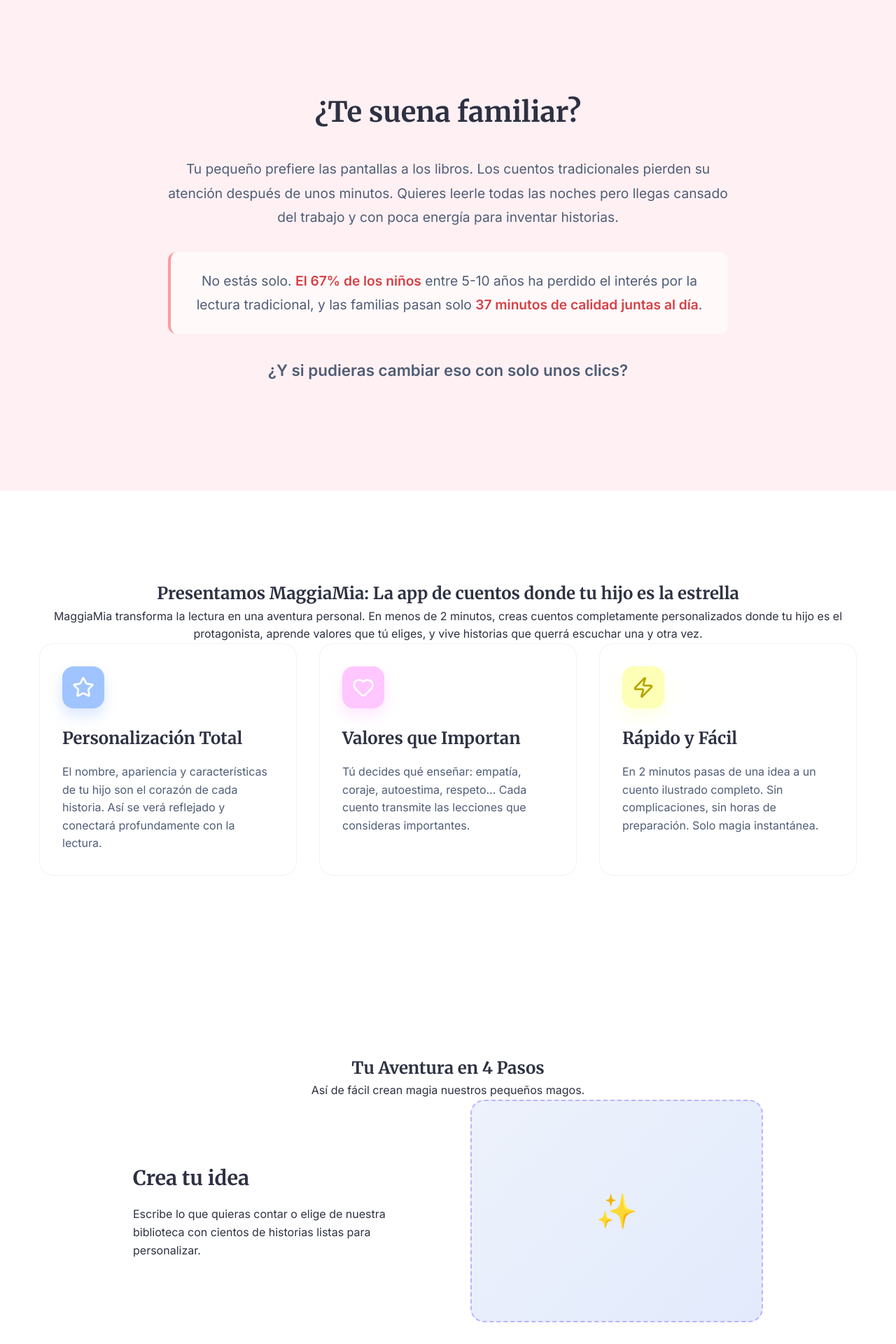
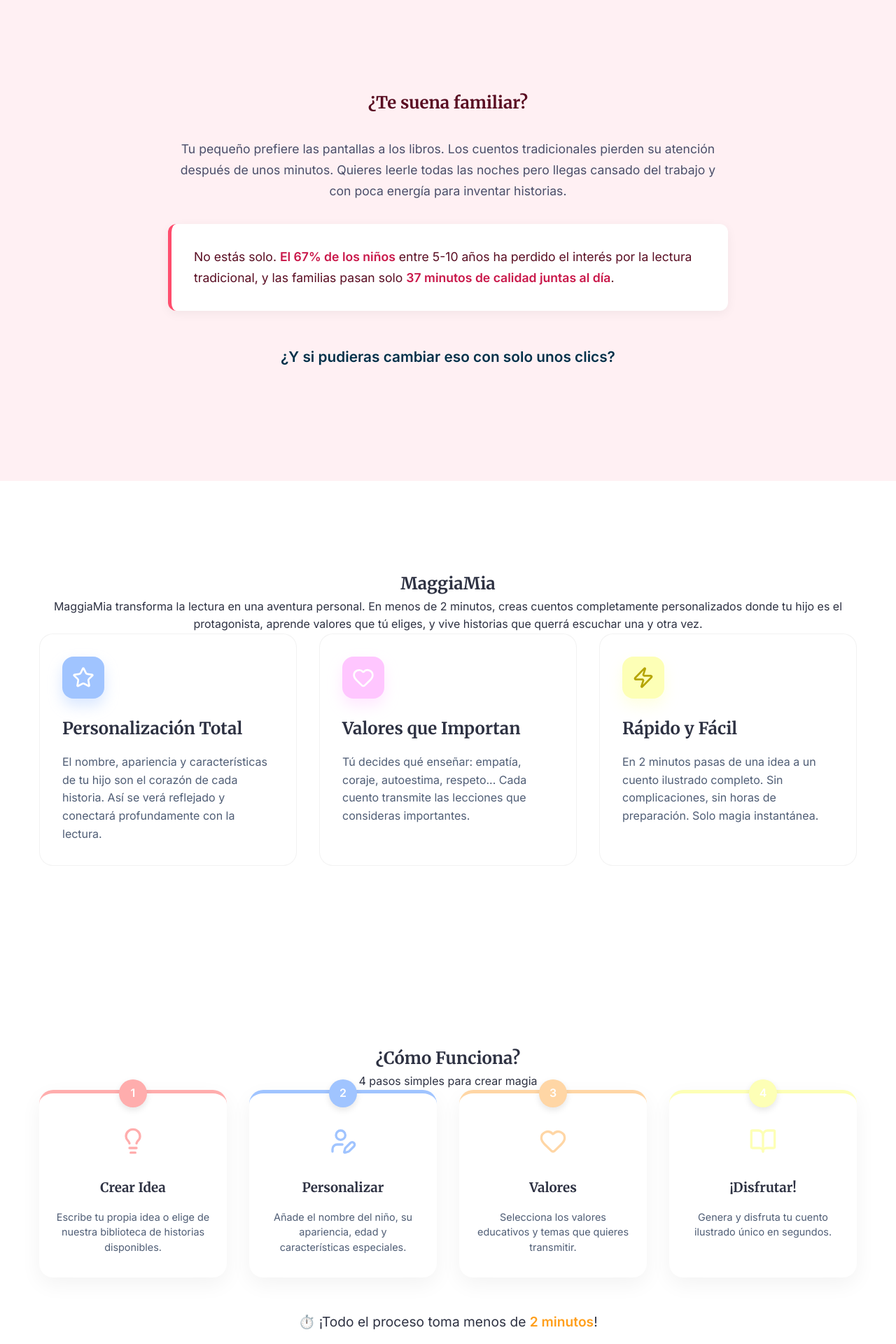
Before and after one commit to vlueklue/maggiamiapagina, a React (Vite) app: page / in a window 1280 px wide. Shown: the part 800-2720 px from the top of the page at 70% size. Built offline with nearby package versions, Linux system fonts and the light colour scheme.

Commit message:
Refine content: Update Hero (no buttons), HowItWorks (grid), Problem, Solution layouts

```diff
--- a/src/components/Hero.jsx
+++ b/src/components/Hero.jsx
@@ -7,14 +7,10 @@
         <section className="hero" id="hero">
             <div className="container hero-content">
                 <div className="hero-text">
-                    <h1>Donde cada niño es el protagonista de su propia historia mágica</h1>
+                    <h1>La maggia es tuya</h1>
                     <p>
                         Crea cuentos infantiles únicos y personalizados en minutos. Tu hijo será el héroe, aprenderá valores importantes y querrá leer una y otra vez.
                     </p>
-                    <div className="hero-actions">
-                        <button className="btn-primary">Comienza tu prueba gratuita de 7 días</button>
-                        <button className="btn-secondary">Descarga gratis en Stores</button>
-                    </div>
                     <div className="hero-social-proof">
                         <p>✨ Más de 50,000 familias creando momentos mágicos • 200,000+ cuentos personalizados • Calificación 4.8/5 estrellas</p>
                     </div>
--- a/src/components/HowItWorks.css
+++ b/src/components/HowItWorks.css
@@ -2,87 +2,79 @@
     background-color: #fff;
 }
 
-.steps-container {
-    display: flex;
-    flex-direction: column;
-    gap: 4rem;
-    max-width: 900px;
-    margin: 0 auto;
+.steps-grid {
+    display: grid;
+    grid-template-columns: repeat(4, 1fr);
+    gap: 2rem;
 }
 
-.step-item {
+.step-card {
+    background: white;
+    padding: 2rem 1.5rem;
+    border-radius: 20px;
+    box-shadow: 0 10px 30px rgba(0, 0, 0, 0.05);
+    text-align: center;
+    position: relative;
+    border-top: 5px solid var(--step-color);
+    transition: transform 0.3s ease;
+}
+
+.step-card:hover {
+    transform: translateY(-5px);
+}
+
+.step-circle {
+    width: 40px;
+    height: 40px;
+    background: var(--step-color);
+    color: white;
+    border-radius: 50%;
     display: flex;
     align-items: center;
-    gap: 4rem;
+    justify-content: center;
+    font-weight: 700;
+    margin: 0 auto 1.5rem;
+    position: absolute;
+    top: -20px;
+    left: 50%;
+    transform: translateX(-50%);
+    box-shadow: 0 4px 10px rgba(0, 0, 0, 0.1);
 }
 
-.step-item.reverse {
-    flex-direction: row-reverse;
+.step-icon {
+    margin-bottom: 1.5rem;
+    margin-top: 1rem;
 }
 
-.step-content {
-    flex: 1;
-    position: relative;
-}
-
-.step-number {
-    font-family: var(--font-heading);
-    font-size: 4rem;
-    font-weight: 900;
-    color: var(--color-primary);
-    opacity: 0.3;
-    position: absolute;
-    top: -2.5rem;
-    left: -2rem;
-    z-index: -1;
-}
-
-.step-content h3 {
-    font-size: 1.8rem;
+.step-card h3 {
     margin-bottom: 1rem;
     color: var(--color-text-main);
 }
 
-.step-visual {
-    flex: 1;
-    display: flex;
-    justify-content: center;
+.step-card p {
+    color: var(--color-text-light);
+    font-size: 0.9rem;
+    line-height: 1.5;
 }
 
-.visual-placeholder {
-    width: 100%;
-    padding-bottom: 75%;
-    /* 4:3 Aspect Ratio */
-    background: linear-gradient(135deg, #edf2fb 0%, #e2eafc 100%);
-    border-radius: 20px;
-    border: 2px dashed var(--color-secondary);
-    position: relative;
-    overflow: hidden;
+.time-note {
+    font-size: 1.2rem;
+    color: var(--color-text-main);
+    margin-top: 3rem;
 }
 
-.visual-placeholder::before {
-    content: "✨";
-    position: absolute;
-    top: 50%;
-    left: 50%;
-    transform: translate(-50%, -50%);
-    font-size: 3rem;
+.time-note strong {
+    color: #ff9f1c;
 }
 
-@media (max-width: 768px) {
-
-    .step-item,
-    .step-item.reverse {
-        flex-direction: column;
-        text-align: center;
-        gap: 2rem;
-    }
-
-    .step-number {
-        position: static;
-        display: block;
-        font-size: 3rem;
-        margin-bottom: 0.5rem;
-        opacity: 1;
+@media (max-width: 992px) {
+    .steps-grid {
+        grid-template-columns: repeat(2, 1fr);
     }
 }
+
+@media (max-width: 576px) {
+    .steps-grid {
+        grid-template-columns: 1fr;
+    }
+}
--- a/src/components/HowItWorks.jsx
+++ b/src/components/HowItWorks.jsx
@@ -1,17 +1,15 @@
 import React from 'react';
+import { Lightbulb, UserPen, Heart, BookOpen } from 'lucide-react';
 import './HowItWorks.css';
 
-const Step = ({ number, title, description, reverse }) => (
-    <div className={`step-item ${reverse ? 'reverse' : ''}`}>
-        <div className="step-content">
-            <div className="step-number">{number}</div>
-            <h3>{title}</h3>
-            <p>{description}</p>
+const StepCard = ({ number, title, description, icon: Icon, color }) => (
+    <div className="step-card" style={{ '--step-color': color }}>
+        <div className="step-circle">{number}</div>
+        <div className="step-icon">
+            <Icon size={40} color={color} />
         </div>
-        <div className="step-visual">
-            {/* Placeholder for visual or illustration */}
-            <div className="visual-placeholder"></div>
-        </div>
+        <h3>{title}</h3>
+        <p>{description}</p>
     </div>
 );
 
@@ -20,33 +18,43 @@
         <section className="section how-it-works" id="how-it-works">
             <div className="container">
                 <div className="text-center mb-lg">
-                    <h2>Tu Aventura en 4 Pasos</h2>
-                    <p className="subtitle">Así de fácil crean magia nuestros pequeños magos.</p>
+                    <h2>¿Cómo Funciona?</h2>
+                    <p className="subtitle">4 pasos simples para crear magia</p>
                 </div>
 
-                <div className="steps-container">
-                    <Step
+                <div className="steps-grid">
+                    <StepCard
                         number="1"
-                        title="Crea tu idea"
-                        description="Escribe lo que quieras contar o elige de nuestra biblioteca con cientos de historias listas para personalizar."
+                        title="Crear Idea"
+                        description="Escribe tu propia idea o elige de nuestra biblioteca de historias disponibles."
+                        icon={Lightbulb}
+                        color="#ffadad" /* Soft Red/Orange */
                     />
-                    <Step
+                    <StepCard
                         number="2"
-                        title="Personaliza"
-                        description="Añade el nombre de tu hijo, su edad, apariencia y características especiales. Aquí es donde la magia comienza."
-                        reverse={true}
+                        title="Personalizar"
+                        description="Añade el nombre del niño, su apariencia, edad y características especiales."
+                        icon={UserPen}
+                        color="#a0c4ff" /* Soft Blue */
                     />
-                    <Step
+                    <StepCard
                         number="3"
-                        title="Elige valores"
-                        description="Selecciona qué quieres que aprenda: valentía, amistad, honestidad, perseverancia... Tú decides el mensaje."
+                        title="Valores"
+                        description="Selecciona los valores educativos y temas que quieres transmitir."
+                        icon={Heart}
+                        color="#ffd6a5" /* Soft Yellow */
                     />
-                    <Step
+                    <StepCard
                         number="4"
-                        title="¡Disfruta!"
-                        description="En segundos tendrás un cuento ilustrado único. Léelo juntos, escúchalo como audiocuento o imprímelo."
-                        reverse={true}
+                        title="¡Disfrutar!"
+                        description="Genera y disfruta tu cuento ilustrado único en segundos."
+                        icon={BookOpen}
+                        color="#fdffb6" /* Another Soft Yellow/Orange */
                     />
+                </div>
+
+                <div className="time-note text-center mt-lg">
+                    <p>⏱️ ¡Todo el proceso toma menos de <strong>2 minutos</strong>!</p>
                 </div>
             </div>
         </section>
--- a/src/components/Problem.css
+++ b/src/components/Problem.css
@@ -1,44 +1,46 @@
 .problem-section {
     background-color: #fff0f3;
-    /* Very soft pink/red tint for "problem" awareness */
-    position: relative;
-    overflow: hidden;
-}
-
-.problem-content {
-    max-width: 800px;
-    margin: 0 auto;
+    /* Light pink bg */
 }
 
 .problem-header h2 {
-    font-size: 2.5rem;
-    color: var(--color-text-main);
+    color: #590d22;
     margin-bottom: 2rem;
 }
 
 .problem-body p {
-    font-size: 1.2rem;
-    color: var(--color-text-light);
-    line-height: 1.8;
-    margin-bottom: 1.5rem;
+    color: #4a4e69;
+    font-size: 1.1rem;
+    line-height: 1.7;
+    margin-bottom: 2rem;
+    max-width: 800px;
+    margin-left: auto;
+    margin-right: auto;
+}
+
+.problem-callout {
+    background: white;
+    border-left: 5px solid #ff4d6d;
+    padding: 2rem;
+    border-radius: 12px;
+    box-shadow: 0 4px 15px rgba(0, 0, 0, 0.05);
+    max-width: 800px;
+    margin: 0 auto 2.5rem;
+    text-align: left;
 }
 
 .problem-stat {
-    background: rgba(255, 255, 255, 0.6);
-    padding: 1.5rem;
-    border-radius: 12px;
-    border-left: 4px solid #ff9a9e;
-    margin: 2rem 0;
+    margin-bottom: 0 !important;
+    color: #590d22 !important;
 }
 
 .problem-stat strong {
-    color: #d64045;
-    /* Alert color but soft */
+    color: #c9184a;
 }
 
 .problem-question {
+    font-size: 1.3rem !important;
     font-weight: 700;
-    color: var(--color-text-main);
-    font-size: 1.4rem !important;
-    margin-top: 2rem;
+    color: #003049 !important;
+    margin-top: 3rem;
 }
--- a/src/components/Problem.jsx
+++ b/src/components/Problem.jsx
@@ -14,10 +14,12 @@
                             Tu pequeño prefiere las pantallas a los libros. Los cuentos tradicionales pierden su atención después de unos minutos.
                             Quieres leerle todas las noches pero llegas cansado del trabajo y con poca energía para inventar historias.
                         </p>
-                        <p className="problem-stat">
-                            No estás solo. <strong>El 67% de los niños</strong> entre 5-10 años ha perdido el interés por la lectura tradicional,
-                            y las familias pasan solo <strong>37 minutos de calidad juntas al día</strong>.
-                        </p>
+                        <div className="problem-callout">
+                            <p className="problem-stat">
+                                No estás solo. <strong>El 67% de los niños</strong> entre 5-10 años ha perdido el interés por la lectura tradicional,
+                                y las familias pasan solo <strong>37 minutos de calidad juntas al día</strong>.
+                            </p>
+                        </div>
                         <p className="problem-question">
                             ¿Y si pudieras cambiar eso con solo unos clics?
                         </p>
--- a/src/components/Solution.jsx
+++ b/src/components/Solution.jsx
@@ -7,7 +7,7 @@
         <section className="section solution-section">
             <div className="container">
                 <div className="text-center mb-lg">
-                    <h2>Presentamos MaggiaMia: La app de cuentos donde tu hijo es la estrella</h2>
+                    <h2>MaggiaMia</h2>
                     <p className="subtitle">
                         MaggiaMia transforma la lectura en una aventura personal. En menos de 2 minutos, creas cuentos completamente personalizados donde tu hijo es el protagonista, aprende valores que tú eliges, y vive historias que querrá escuchar una y otra vez.
                     </p>
```
